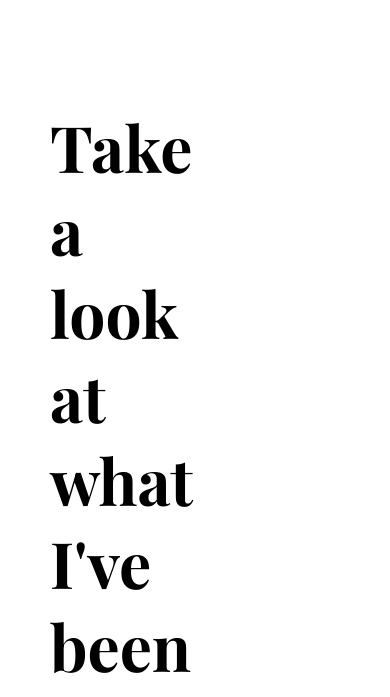
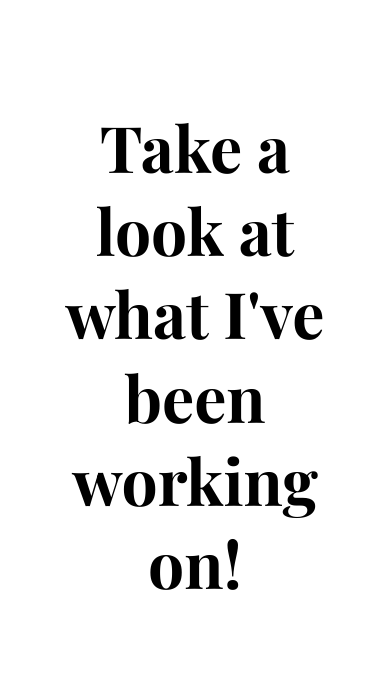
Before and after one commit to f-evgeniya/responsive-portfolio, a plain HTML site: page work.html in a window 390 px wide. Shown: the part 75-772 px from the top of the page. Drawn offline with nearby package versions, Linux system fonts and the light colour scheme.

Commit message:
Updated media.css

```diff
--- a/media.css
+++ b/media.css
@@ -31,8 +31,12 @@
     width: 100%;
     text-align: left;
   }
-  .contact-title{
+  .contact-title {
     font-size: 40px;
+  }
+  .content-heading-work {
+    padding-right: 0;
+    text-align: center;
   }
 }
 
@@ -48,6 +52,9 @@
   }
   .content-heading {
     font-size: 58px;
+  }
+  .created {
+    padding: 0 30px;
   }
 }
 
```
